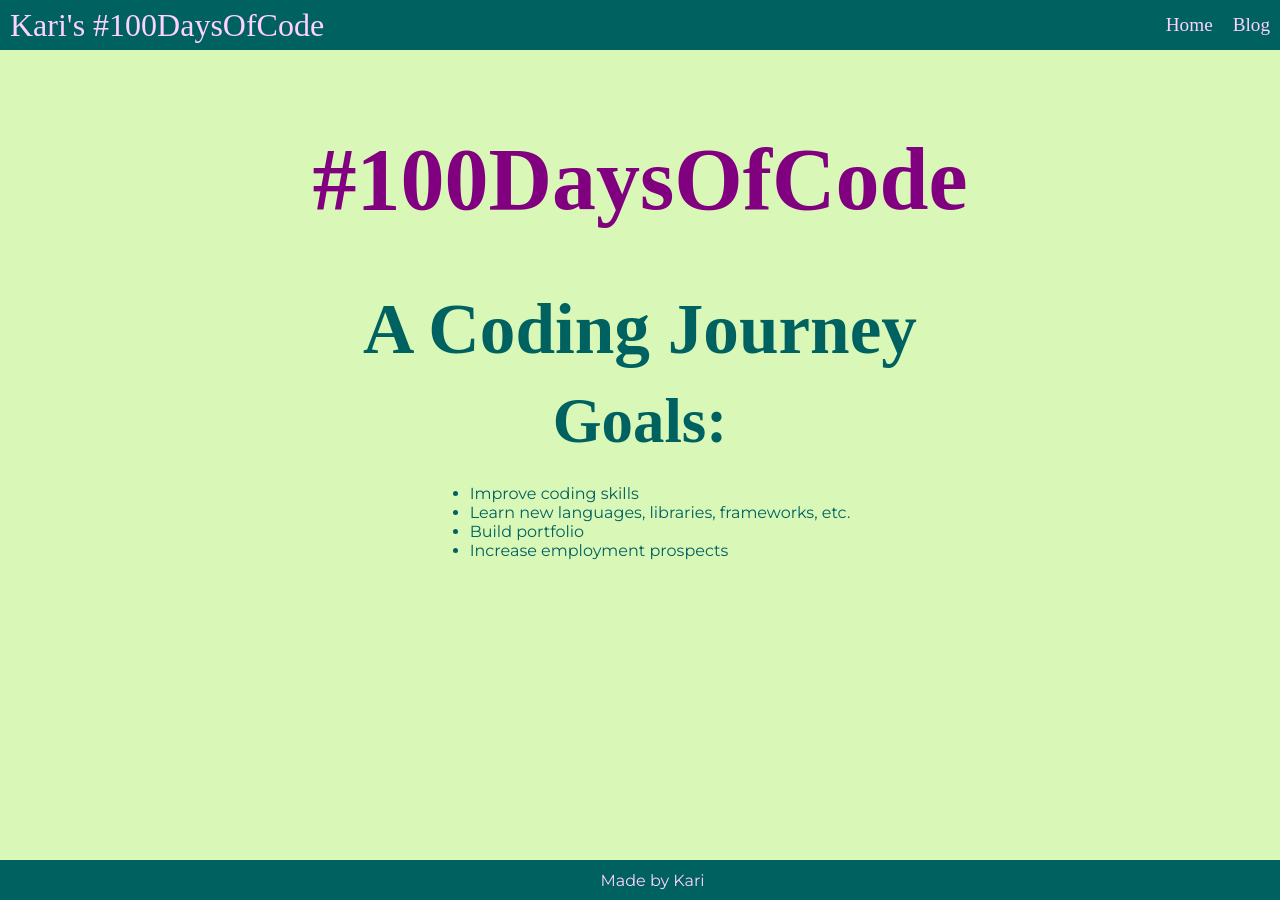
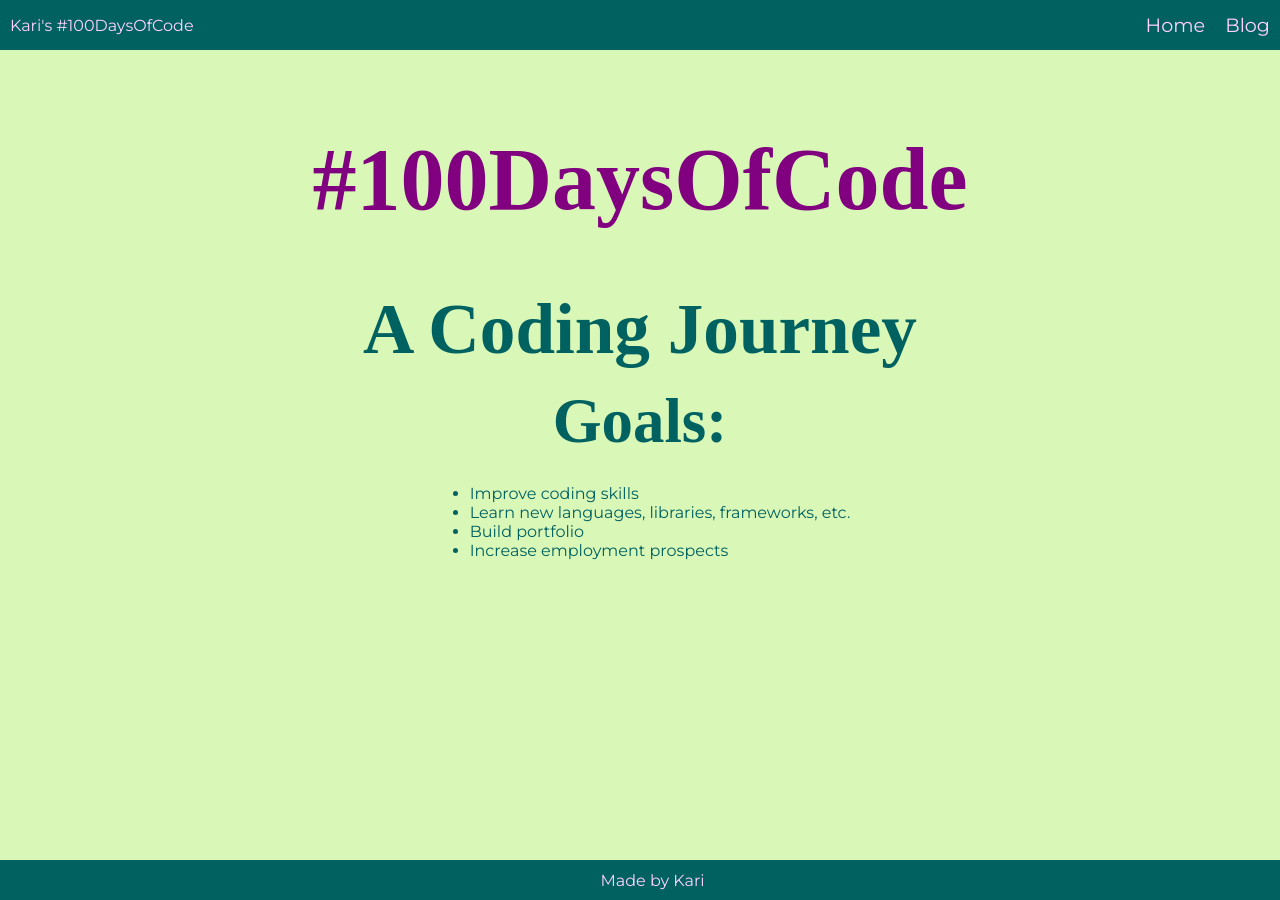
Before and after one commit to KJLarson/100-days, a Jekyll site: the page built from index.html, in a window 1280 px wide. Built offline with Jekyll 4.4.1, drawn with Linux system fonts in a browser that asks for light colours; some web fonts are replaced.

Commit message:
Fix selector for navigation title

```diff
--- a/css/main.css
+++ b/css/main.css
@@ -65,7 +65,7 @@ header {
 	align-items: center;
 }
 
-header a {
+header>a {
 	font-size: 2em;
 	font-family: 'Cute Font', cursive;
 }
```
